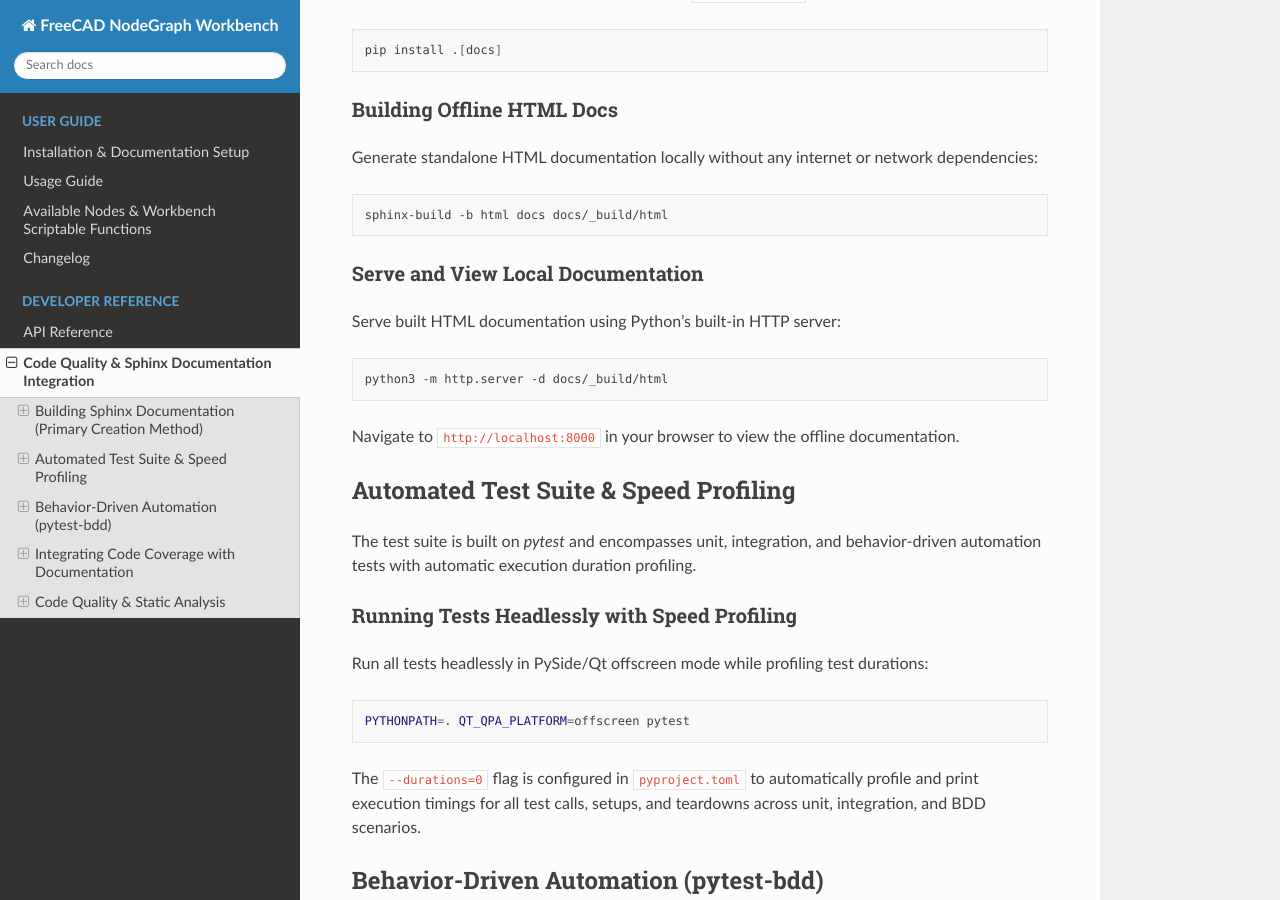
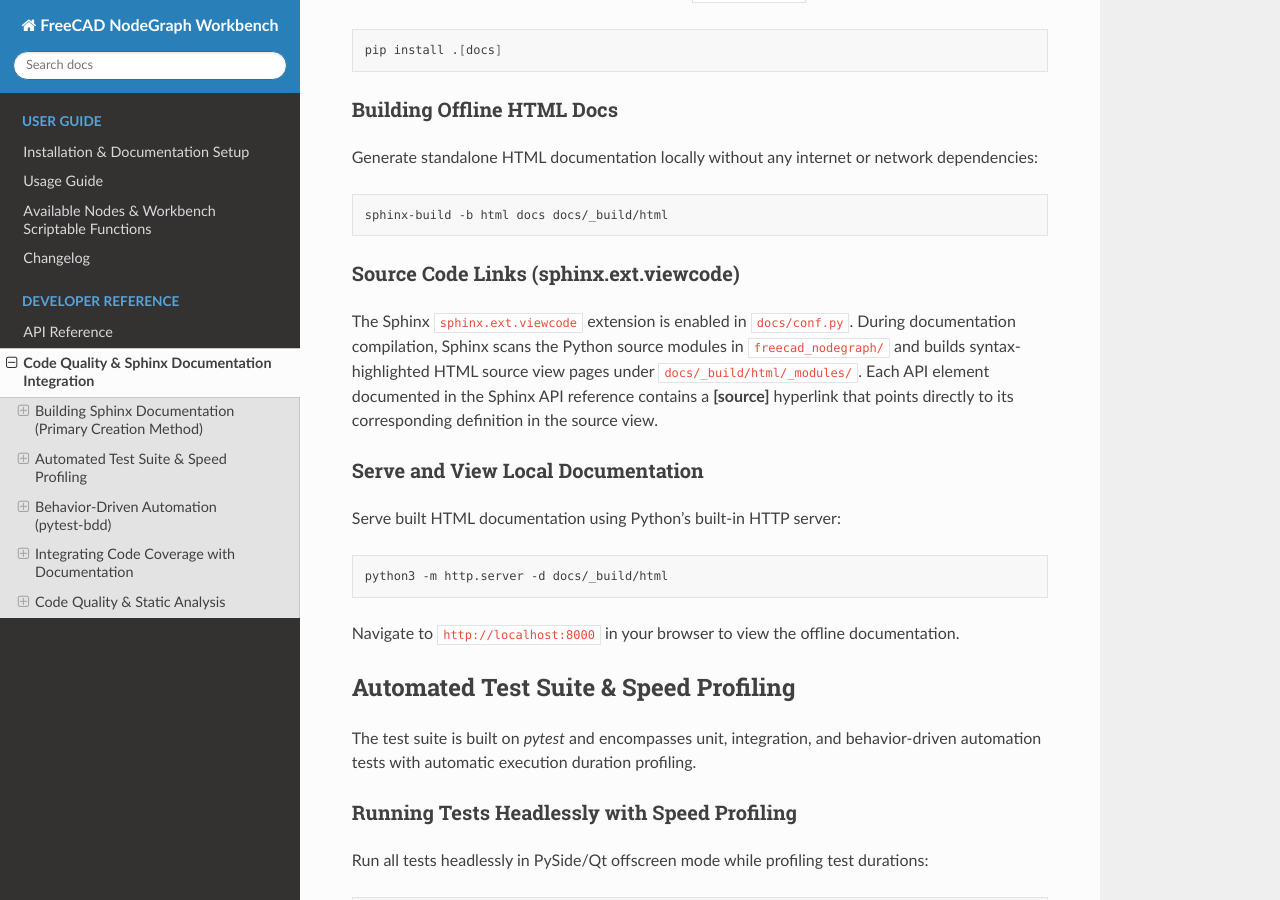
Before and after one commit to thedigitaledge/freecad-node-graph, a Sphinx documentation site: the page built from docs/code_quality.rst, in a window 1280 px wide and 900 px high, scrolled down 430 px. Built offline with Sphinx 7.4.7 and the Read the Docs theme 3.1.0, drawn with Linux system fonts in a browser that asks for light colours.

```diff
--- a/docs/api.rst
+++ b/docs/api.rst
@@ -2,6 +2,8 @@ API Reference
 =============
 
 This section details the Python API for the **FreeCAD NodeGraph** workbench components.
+
+The Sphinx ``sphinx.ext.viewcode`` extension is enabled across these documentation pages, rendering interactive **[source]** links next to every class, function, and method that link directly to the corresponding syntax-highlighted Python source code file.
 
 Core Modules
 ------------
--- a/docs/code_quality.rst
+++ b/docs/code_quality.rst
@@ -25,6 +25,11 @@ Generate standalone HTML documentation locally without any internet or network d
 .. code-block:: bash
 
    sphinx-build -b html docs docs/_build/html
+
+Source Code Links (sphinx.ext.viewcode)
+~~~~~~~~~~~~~~~~~~~~~~~~~~~~~~~~~~~~~~~~
+
+The Sphinx ``sphinx.ext.viewcode`` extension is enabled in ``docs/conf.py``. During documentation compilation, Sphinx scans the Python source modules in ``freecad_nodegraph/`` and builds syntax-highlighted HTML source view pages under ``docs/_build/html/_modules/``. Each API element documented in the Sphinx API reference contains a **[source]** hyperlink that points directly to its corresponding definition in the source view.
 
 Serve and View Local Documentation
 ~~~~~~~~~~~~~~~~~~~~~~~~~~~~~~~~~~
```
